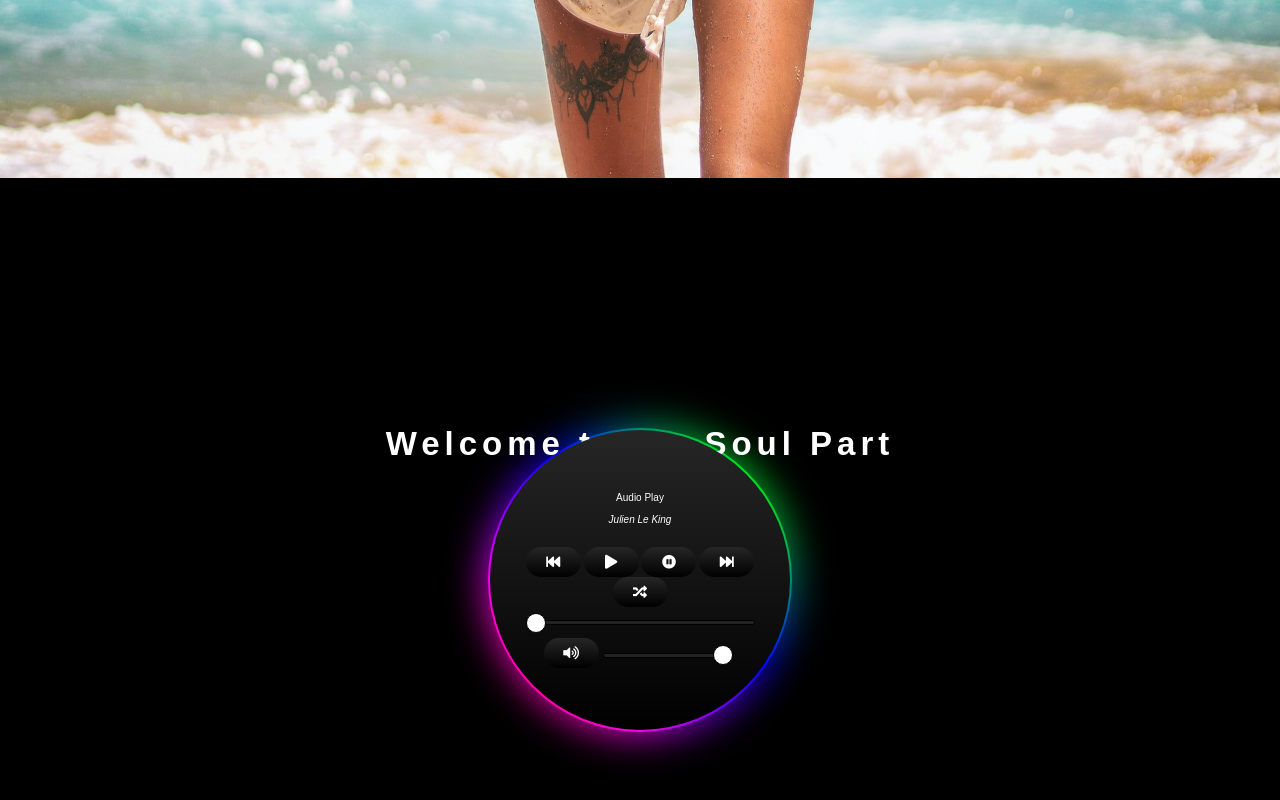
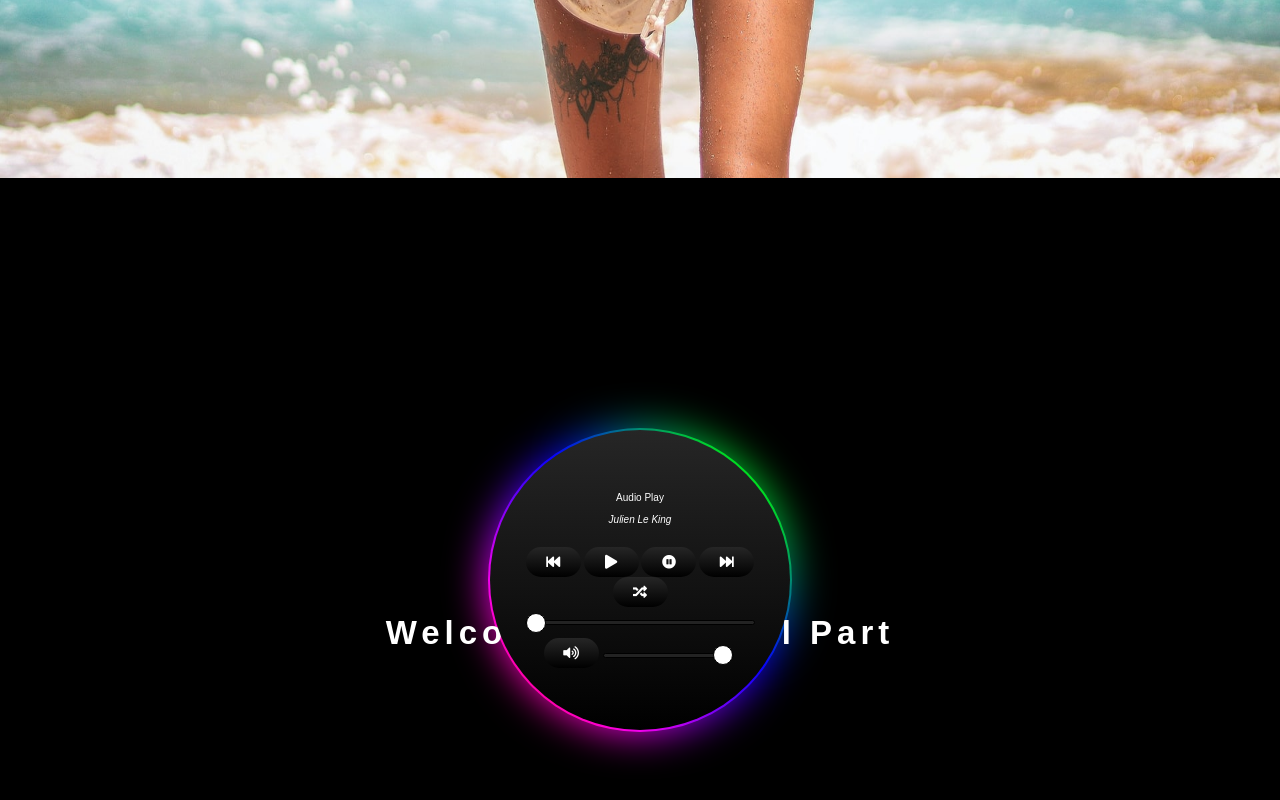
Before and after one commit to douchuis/sexy-clock-favre, a website: page index.html in a window 1280 px wide. Shown: the part 842-1642 px from the top of the page. Drawn offline with Linux system fonts and the light colour scheme; a web font is replaced by a local one.

Commit message:
Update index.css

```diff
--- a/css/index.css
+++ b/css/index.css
@@ -34,7 +34,7 @@ h1 {
 
 .dark-part {
   color: white;
-  margin-top: -250px;
+  margin-top: -250px 0px 250px 0px;
   text-align: center;
   justify-self: center;
   font-size: 3.3rem;
```
